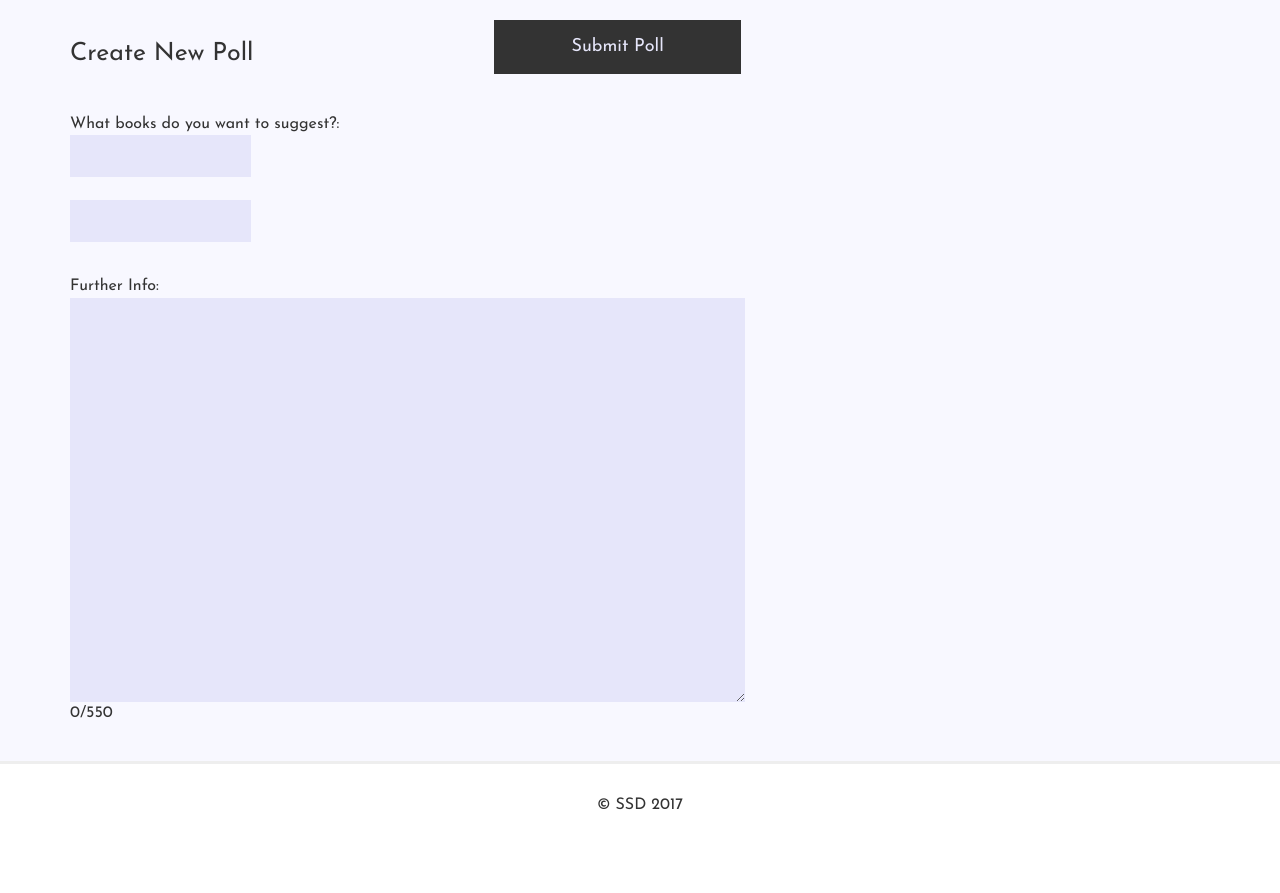
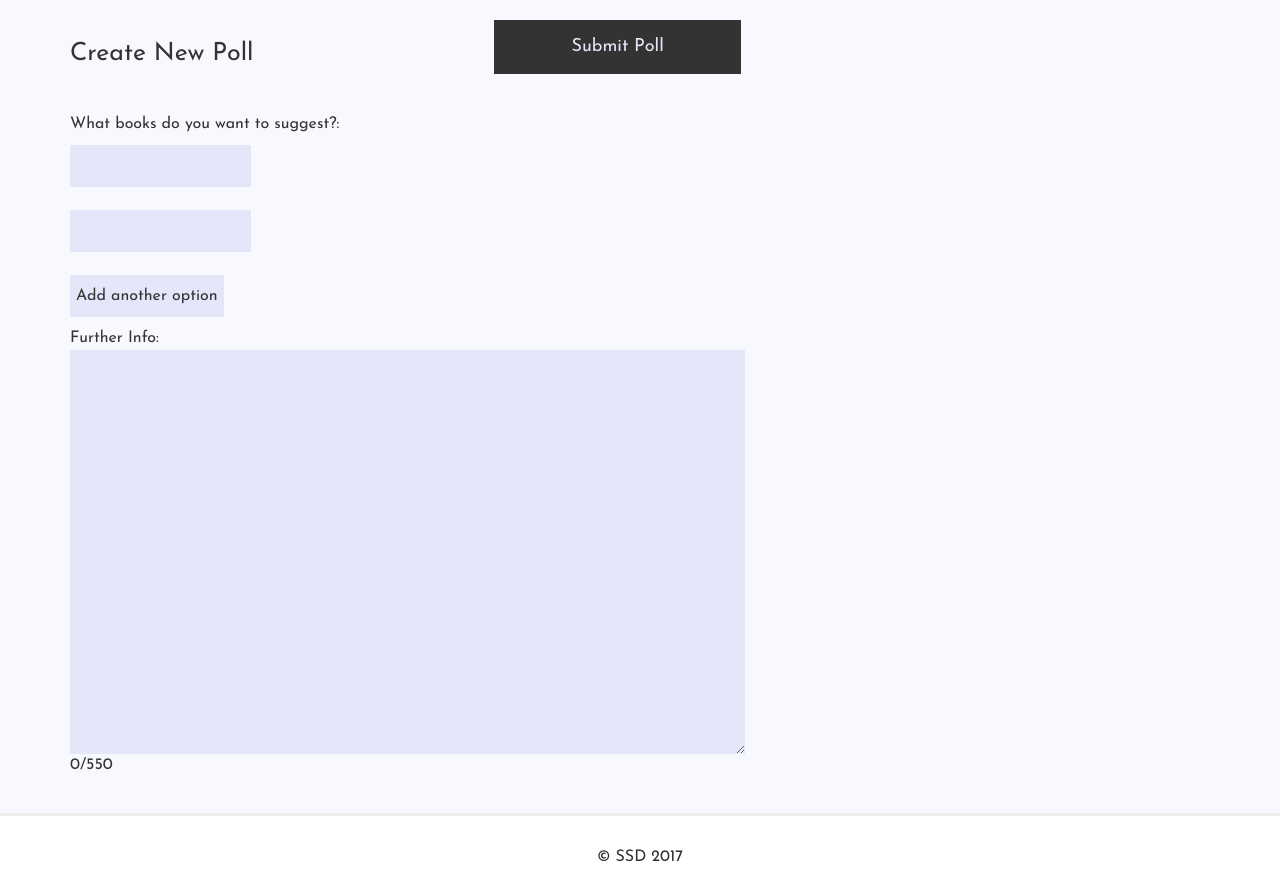
Before and after one commit to staplesad/flask_bookclub, a Flask app: page /poll/create in a window 1280 px wide. Shown: the part 84-977 px from the top of the page. Before the commit the page ends 894 px from the top, so only its background shows below. Run offline with Flask 2, Linux system fonts and the light colour scheme; a user stored in the database is signed in; some libraries are stand-ins or nearby versions.

```diff
--- a/bookclub_app/templates/create_poll.html
+++ b/bookclub_app/templates/create_poll.html
@@ -19,9 +19,13 @@
 			<form id="addpollform" action="" method="post" name="post">
 			  {{ form.hidden_tag() }}
         <p>What books do you want to suggest?:<br>
-        {% for option in form.optionList %}
-        {{option}}<br><br>
-        {% endfor %}</p>
+          <div data-toggle="options" id="poll-options">
+            {% for option in form.optionList %}
+            {{option}}<br><br>
+            {% endfor %}
+          </div>
+          <button type="button" data-toggle="options-add" data-target="#poll-options">Add another option</button>
+        </p>
 			  <p>Further Info:<br>
         {{form.info (cols=80, rows=10)}}<br>
         <span id="characters">
```
